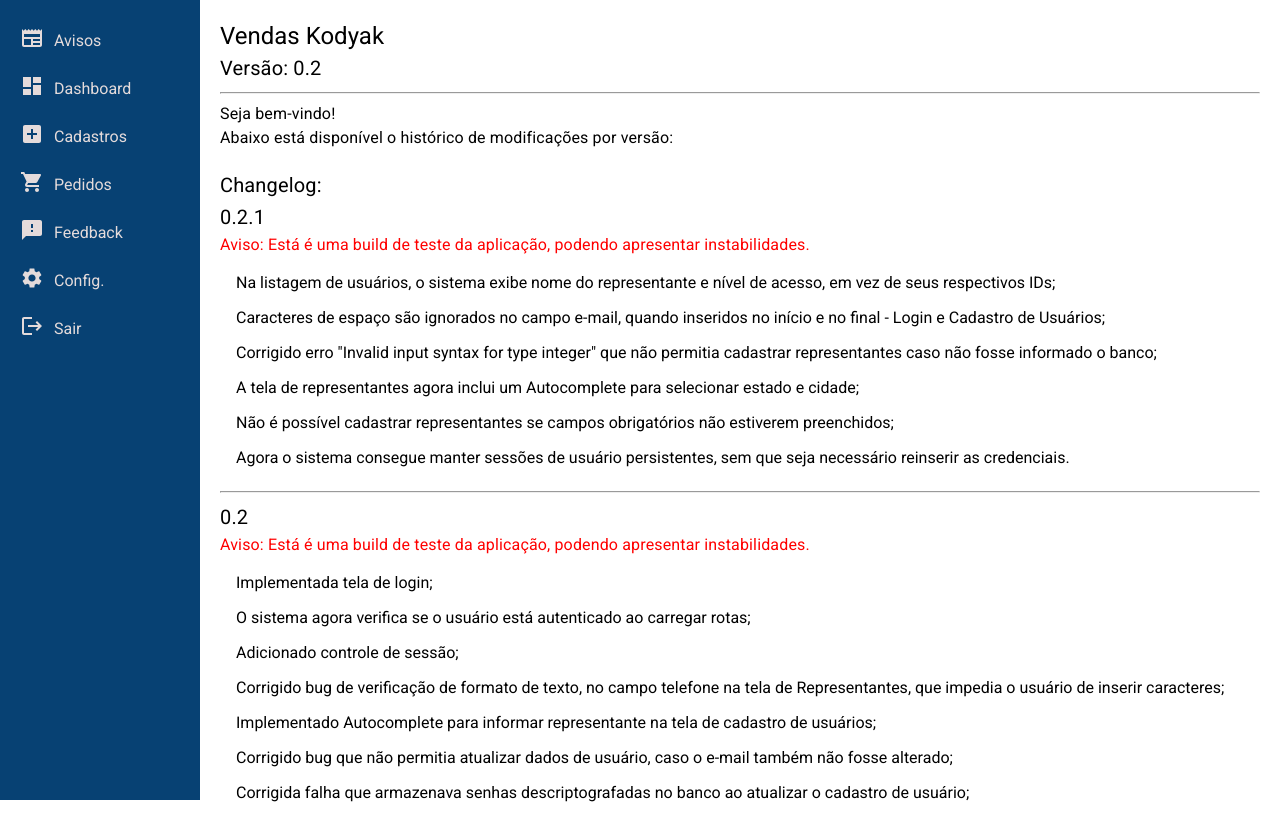
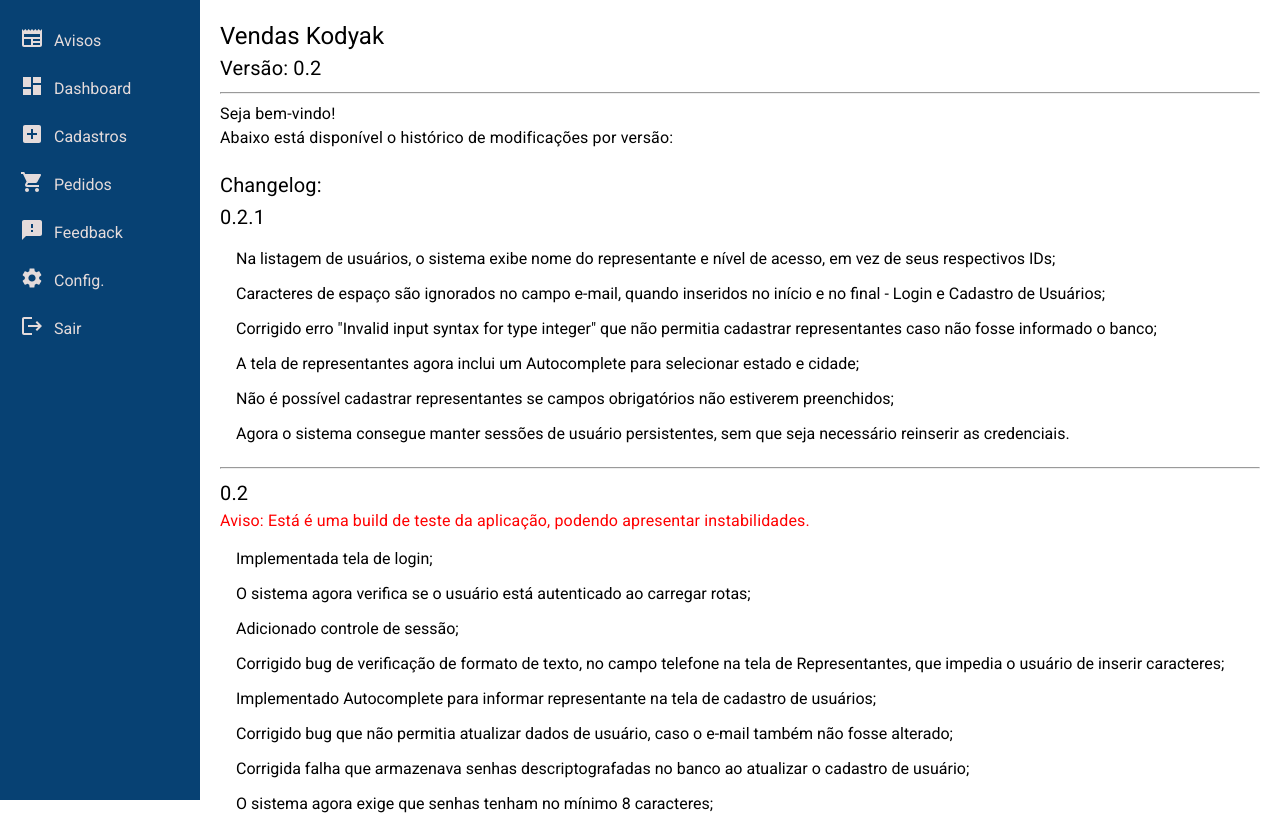
Before and after one commit to HenriqueOPeixoto/app-kodyak, a React (Vite) app in the folder frontend-kodyak/: page /avisos in a window 1280 px wide. Shown: the top 815 px of the page. Built offline with nearby package versions, Linux system fonts and the light colour scheme; no server answers.

Commit message:
Remover aviso de build de teste da aplicação no changelog

```diff
--- a/frontend-kodyak/src/components/Avisos/Avisos.tsx
+++ b/frontend-kodyak/src/components/Avisos/Avisos.tsx
@@ -12,9 +12,6 @@
             <br />
             <Typography variant="h6">Changelog:</Typography>
             <Typography variant="h6">0.2.1</Typography>
-            <Typography color={'red'}>
-                Aviso: Está é uma build de teste da aplicação, podendo apresentar instabilidades.
-            </Typography>
             <List>
                 <ListItem>Na listagem de usuários, o sistema exibe nome do representante e nível de acesso, em vez de seus respectivos IDs;</ListItem>
                 <ListItem>Caracteres de espaço são ignorados no campo e-mail, quando inseridos no início e no final - Login e Cadastro de Usuários;</ListItem>
```
